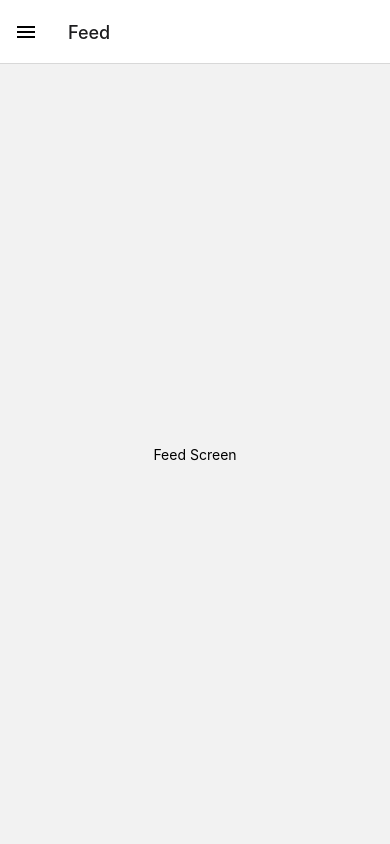
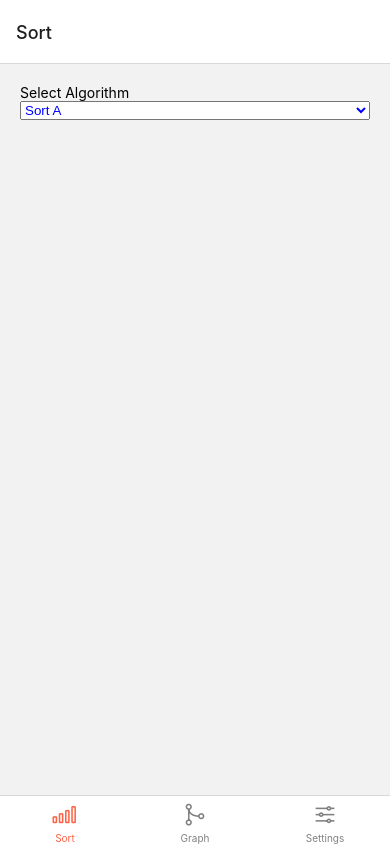
Before and after one commit to duytienkh/algo-visualizer, a React Native app: screen /Sort in a window 390 px wide. Before the commit this address had no page. Built offline with nearby package versions, Linux system fonts and the light colour scheme.

Commit message:
add tab navigation & sort algorithm dropdown

```diff
--- a/App.js
+++ b/App.js
@@ -1,39 +1,38 @@
 import * as React from 'react';
-import { View, Text } from 'react-native';
 import { NavigationContainer } from '@react-navigation/native';
-import { createDrawerNavigator } from '@react-navigation/drawer';
+import { createBottomTabNavigator } from '@react-navigation/bottom-tabs';
+import {Ionicons} from '@expo/vector-icons';
+import {Sort} from './components/Sort';
+import {Graph} from './components/Graph';
+import {Settings} from './components/Settings';
 
-function Feed() {
-  return (
-    <View style={{ flex: 1, justifyContent: 'center', alignItems: 'center' }}>
-      <Text>Feed Screen</Text>
-    </View>
-  );
-}
-
-function Article() {
-  return (
-    <View style={{ flex: 1, justifyContent: 'center', alignItems: 'center' }}>
-      <Text>Article Screen</Text>
-    </View>
-  );
-}
-
-const Drawer = createDrawerNavigator();
-
-function MyDrawer() {
-  return (
-    <Drawer.Navigator>
-      <Drawer.Screen name="Feed" component={Feed} />
-      <Drawer.Screen name="Article" component={Article} />
-    </Drawer.Navigator>
-  );
-}
+const Tab = createBottomTabNavigator();
 
 export default function App() {
-  return (
-    <NavigationContainer>
-      <MyDrawer />
-    </NavigationContainer>
-  );
+	return (
+		<NavigationContainer>
+			<Tab.Navigator
+			screenOptions={({ route }) => ({
+				tabBarIcon: ({ focused, color, size }) => {
+					let iconName;
+
+					if (route.name === 'Sort') {
+						iconName = 'cellular-outline';
+					} else if (route.name === 'Settings') {
+						iconName = 'options-outline';
+					} else if (route.name === 'Graph'){
+						iconName = 'git-merge-outline';
+					}
+
+					return <Ionicons name={iconName} size={size} color={color} />;
+				},
+				tabBarActiveTintColor: 'tomato',
+				tabBarInactiveTintColor: 'gray',
+			})}>
+				<Tab.Screen name='Sort' component={Sort}/>
+				<Tab.Screen name='Graph' component={Graph}/>
+				<Tab.Screen name='Settings' component={Settings}/>
+			</Tab.Navigator>
+		</NavigationContainer>
+	);
 }
--- /dev/null
+++ b/components/Graph.js
@@ -0,0 +1,14 @@
+import * as React from 'react';
+import * as ReactNative from 'react-native';
+
+export class Graph extends React.Component{
+    render(){
+        return (
+            <ReactNative.View>
+                <ReactNative.Text>
+                    Setting Screen
+                </ReactNative.Text>
+            </ReactNative.View>
+        );
+    }
+};
--- /dev/null
+++ b/components/Settings.js
@@ -0,0 +1,14 @@
+import * as React from 'react';
+import * as ReactNative from 'react-native';
+
+export class Settings extends React.Component{
+    render(){
+        return (
+            <ReactNative.View>
+                <ReactNative.Text>
+                    Setting Screen
+                </ReactNative.Text>
+            </ReactNative.View>
+        );
+    }
+};
--- /dev/null
+++ b/components/Sort.js
@@ -0,0 +1,67 @@
+import * as React from 'react';
+import * as ReactNative from 'react-native';
+import { Picker } from '@react-native-picker/picker';
+import { StyleSheet } from 'react-native';
+
+export class Sort extends React.Component{
+    constructor(props){
+        super(props);
+
+        this.state = {
+            algorithms: [
+                "Sort A",
+                "Sort B",
+                "Sort C",
+            ],
+            selectedAlgorithm: ""
+        }
+
+        this.setAlgorithm = this.setAlgorithm.bind(this);
+    }
+
+    setAlgorithm(name){
+        this.setState({
+            selectedAlgorithm: name
+        });
+    }
+
+    createOptions(){
+        //algo = this.state.algorithms;
+        const jsx = [];
+
+        this.state.algorithms.forEach(element => {
+            jsx.push(<Picker.Item label={element} value={element} key={element}/>);
+        });
+
+        return jsx;
+
+    }
+
+    render(){
+        return (
+            <ReactNative.View>
+                <ReactNative.View style={style.container}>
+                    <ReactNative.Text>
+                        Select Algorithm
+                    </ReactNative.Text>
+                    <Picker selectedValue={this.state.selectedAlgorithm}
+                            onValueChange={(itemValue, itemIndex) => this.setAlgorithm(itemValue)}
+                            mode='dropdown'
+                            style={style.dropdown}>
+                        {this.createOptions()}
+                    </Picker>
+                </ReactNative.View>
+            </ReactNative.View>
+        );
+    }
+};
+
+
+const style = StyleSheet.create({
+    container: {
+        padding: 20,
+    },
+    dropdown: {
+        color: 'blue',
+    }
+});
--- a/package.json
+++ b/package.json
@@ -10,12 +10,15 @@
     "eject": "expo eject"
   },
   "dependencies": {
+    "@react-native-picker/picker": "^2.2.1",
+    "@react-navigation/bottom-tabs": "^6.0.9",
     "@react-navigation/drawer": "^6.1.8",
     "expo": "~44.0.0",
     "expo-status-bar": "~1.2.0",
     "react": "17.0.1",
     "react-dom": "17.0.1",
     "react-native": "0.64.3",
+    "react-native-dropdown-picker": "^5.3.0",
     "react-native-gesture-handler": "~2.1.0",
     "react-native-reanimated": "~2.3.1",
     "react-native-web": "0.17.1"
```
Also changed, not shown: 1 other file (tests, documents, lock files or other folders).
